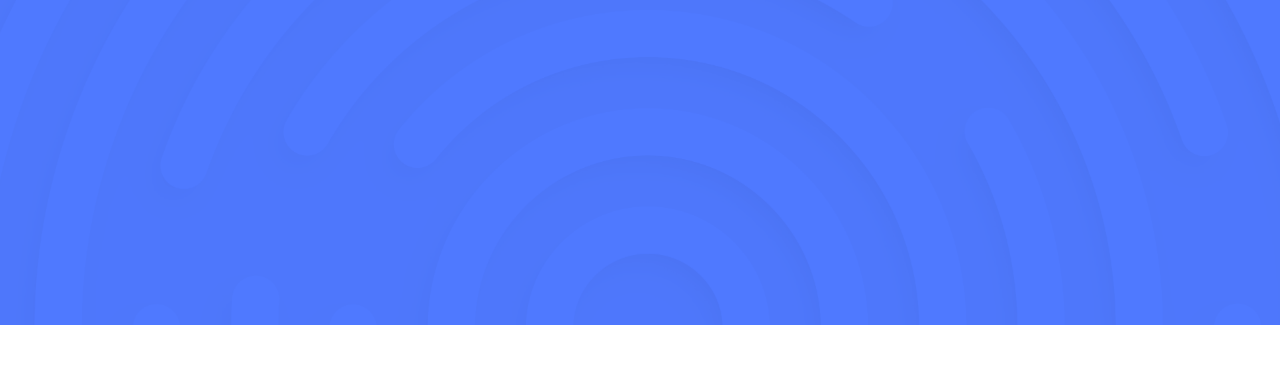
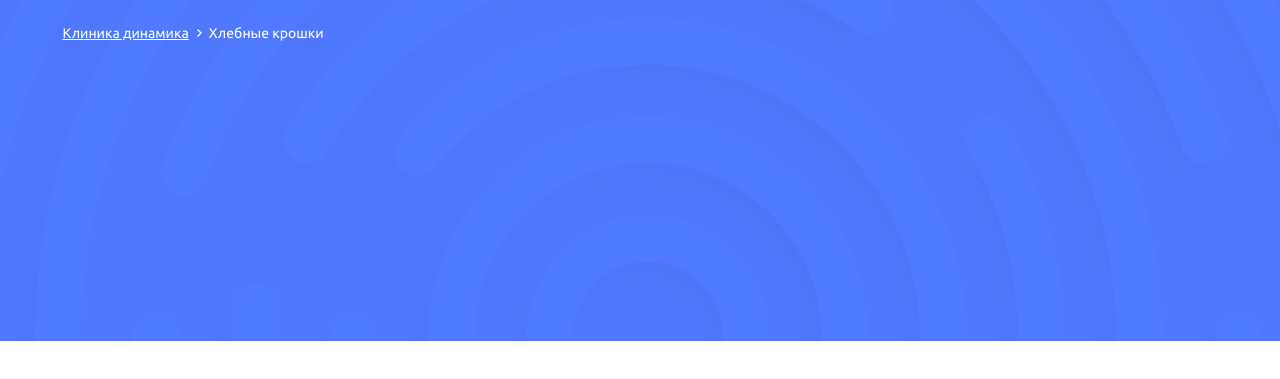
Before and after one commit to antonchuvirau/specialists, a website: page public/index.html in a window 1280 px wide. Shown: the part 95-474 px from the top of the page. Drawn offline with Linux system fonts and the light colour scheme.

Commit message:
Breadcrumbs were added

```diff
--- /dev/null
+++ b/app/scss/components/_breadcrumbs.scss
@@ -0,0 +1,26 @@
+.breadcrumbs {
+    &__wrapper {
+        @include flex(row, center);
+    }
+    &__link {
+        font-size: 1.4rem;
+        color: $white;
+        &[href] {
+            position: relative;
+            margin-right: 20px;
+            &:hover {
+                opacity: .85;
+            }
+            &::after {
+                content: '';
+                position: absolute;
+                width: 5px;
+                height: 8px;
+                top: 50%;
+                margin-top: -4px;
+                left: calc(100% + 8px);
+                background: icon('breadcrumbs.svg') no-repeat 50% / 5px auto;
+            }
+        }
+    }
+}
--- a/app/scss/main.scss
+++ b/app/scss/main.scss
@@ -104,7 +104,8 @@ $utilities: map-get-multiple(
 // 5. Components
 @import
   'components/button',
-  'components/navigation';
+  'components/navigation',
+  'components/breadcrumbs';
 
 // 6. Page-specific styles
 @import
--- a/public/index.html
+++ b/public/index.html
@@ -49,7 +49,20 @@
     <!-- Begin main -->
     <main class="main">
         <div class="hero">
-            <div class="hero__wrapper"></div>
+            <div class="hero__wrapper">
+                <div class="container">
+                    <div class="row">
+                        <div class="col-12">
+                            <div class="breadcrumbs hero__breadcrumbs">
+                                <div class="breadcrumbs__wrapper">
+                                    <a href="#" class="breadcrumbs__link">Клиника динамика</a>
+                                    <a class="breadcrumbs__link breadcrumbs__text">Хлебные крошки</a>
+                                </div>
+                            </div>
+                        </div>
+                    </div>
+                </div>
+            </div>
         </div>
     </main>
     <!-- End main -->
```
Also changed, not shown: app/assets/index.html (+14 -1 lines), app/assets/img/icons/breadcrumbs.svg (added), public/css/application.css, public/img/icons/breadcrumbs.svg (added).
